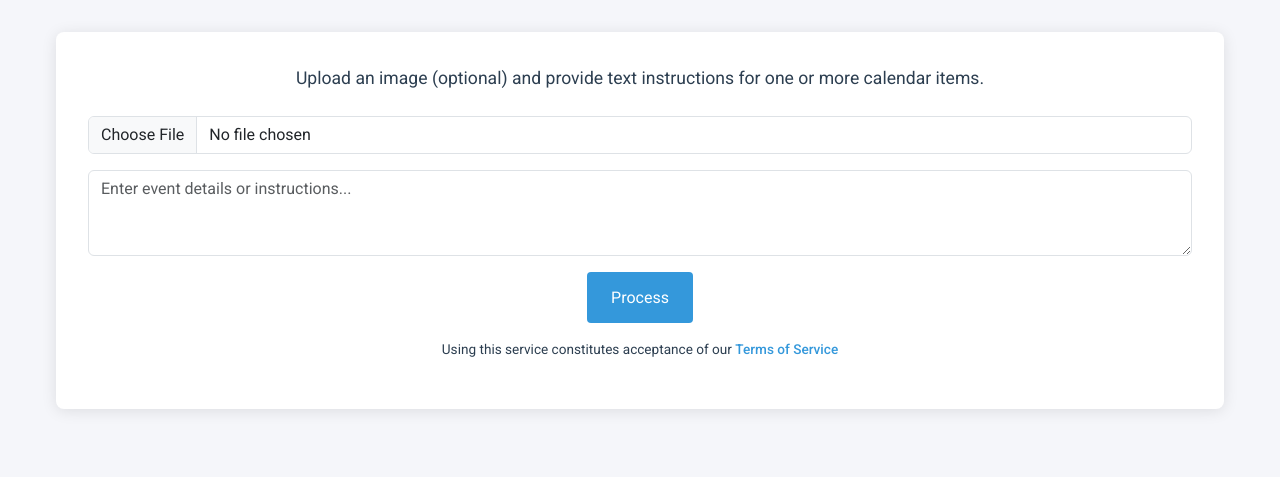
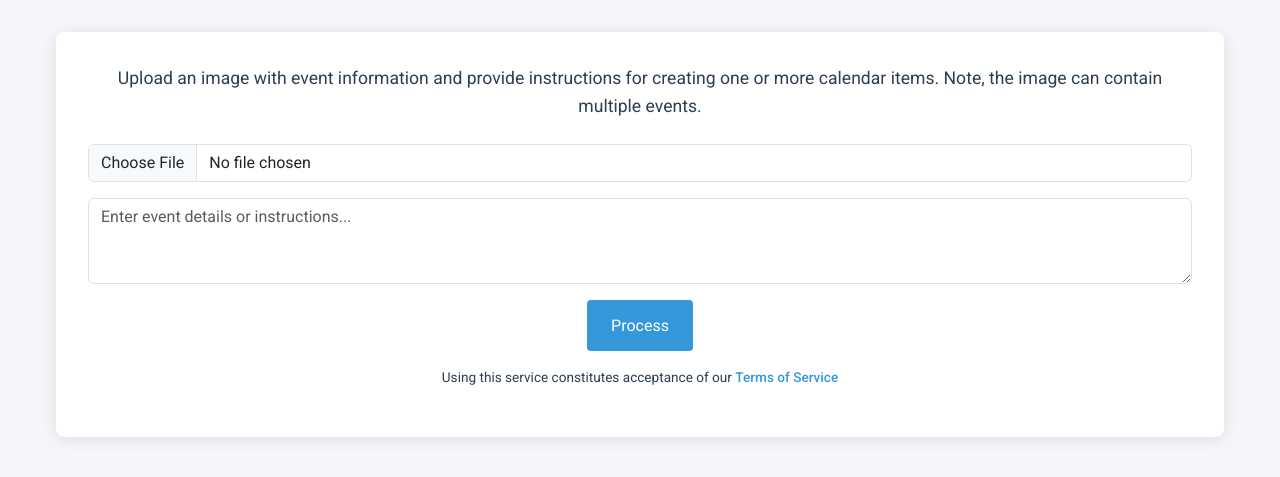
Before and after one commit to ericwastaken/CalendarHelperAi, a Flask app: page / in a window 1280 px wide. Shown: the part 120-597 px from the top of the page. Run offline with Flask 3, Linux system fonts and the light colour scheme; some libraries are stand-ins or nearby versions.

Commit message:
Assistant checkpoint: Updated upload instruction text
Assistant generated file changes:
- templates/index.html: Update upload instruction text

---

User prompt:

ok, we're going to make some simple edits to the UI.

Let's replace "Upload an image (optional)..." with

Upload an image with event information and provide instructions for creating one or more calendar items. Note, the image can contain multiple events.

```diff
--- a/templates/index.html
+++ b/templates/index.html
@@ -26,7 +26,7 @@
 
         <section class="upload-section" id="uploadSection">
             <form id="uploadForm" class="text-center">
-                <p class="upload-instruction">Upload an image (optional) and provide text instructions for one or more calendar items.</p>
+                <p class="upload-instruction">Upload an image with event information and provide instructions for creating one or more calendar items. Note, the image can contain multiple events.</p>
                 <div class="mb-3">
                     <input type="file" class="form-control" id="image" name="image" accept="image/*">
                 </div>
```
